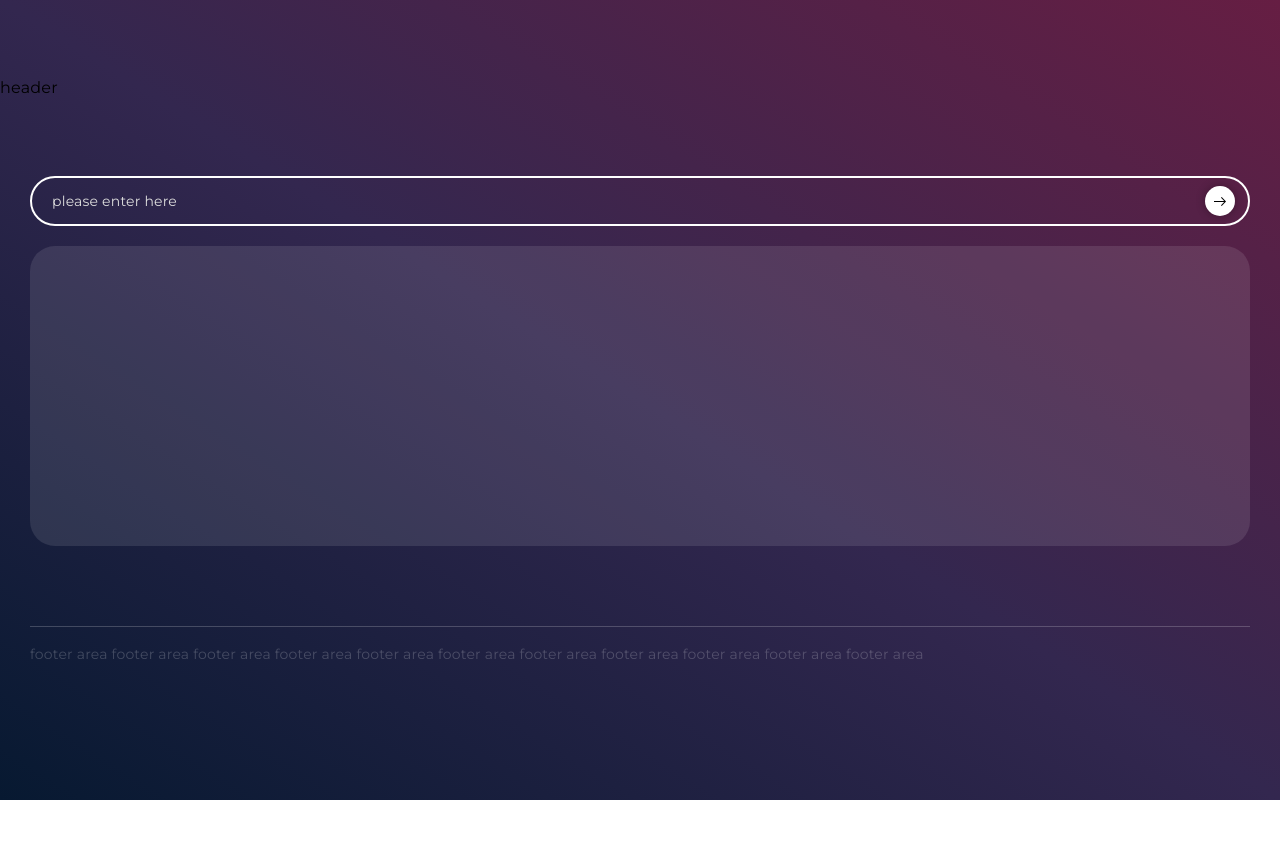
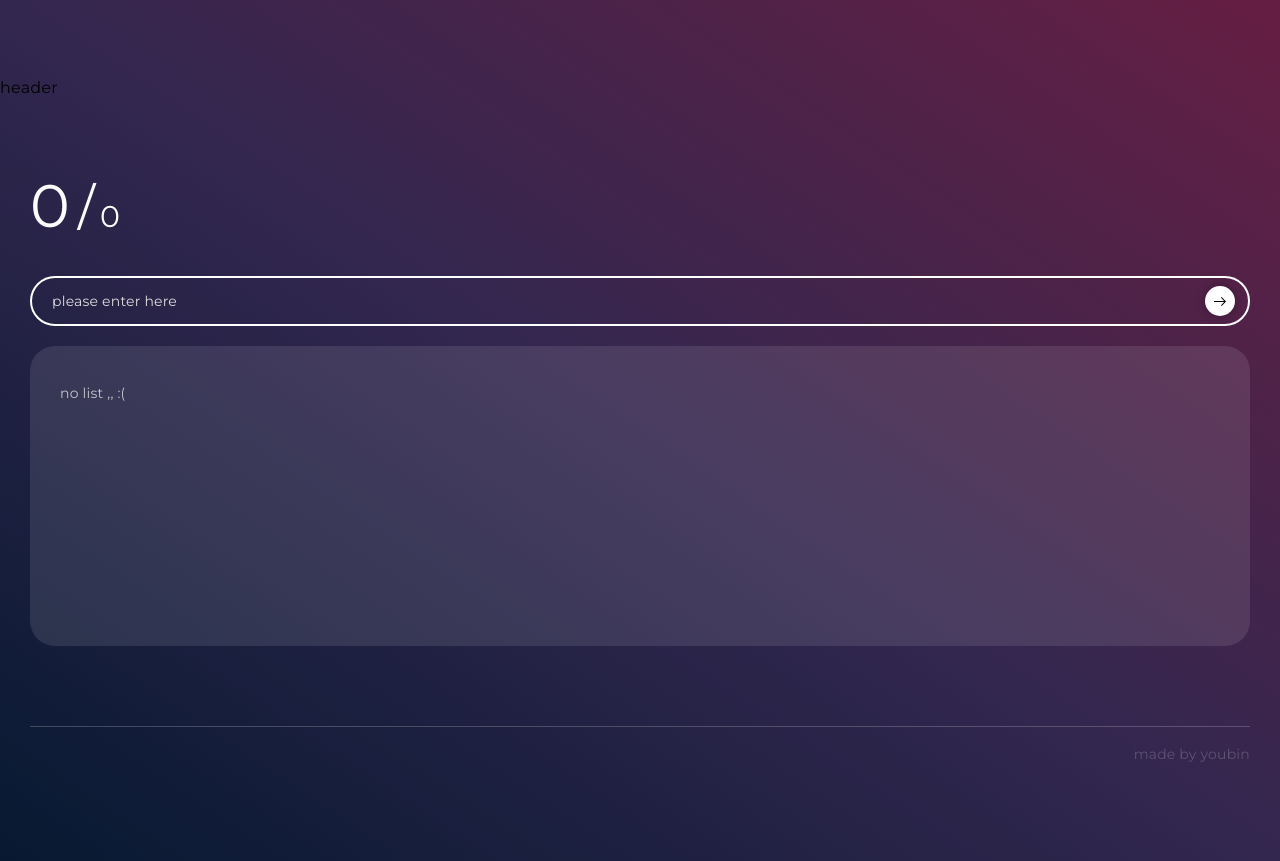
Before and after one commit to kimyoubin/TodoList, a Vue app: page / in a window 1280 px wide. Before the commit the page ends 800 px from the top, so only its background shows below. Built offline with nearby package versions, Linux system fonts and the light colour scheme.

Commit message:
[Create] todoList complete
- todoListComplete 갯수 반환

```diff
--- a/src/App.vue
+++ b/src/App.vue
@@ -6,7 +6,7 @@
 
 <style lang="scss" scoped>
 #app {
-  height: 100vh;
+  min-height: 100vh;
   background: linear-gradient(to right top, #071931 0%, #33274f 50%, #661e43 100%)
 }
 </style>
--- a/src/components/Form/TodoInput.vue
+++ b/src/components/Form/TodoInput.vue
@@ -45,10 +45,10 @@ input {
 	height: 100%;
 	padding: 10px 20px;
 	font-size: 14px;
-	color: #333;
+	color: #fff;
 	border: 2px solid #fff;
 	border-radius: 25px;
-	transition: all .4s;
+	transition: all .2s;
 	&.on {
 		box-shadow: 0 10px 10px rgba(0,0,0,.05);
 		background-color: #fff;
--- a/src/components/List/TodoListItem.vue
+++ b/src/components/List/TodoListItem.vue
@@ -1,10 +1,10 @@
 <template>
-    <li>
+    <div>
         <TodoCheckButton
             :class="{ 'checked' : item.complete }"
             @click.native="$emit('check', item)"/>
         <p class="label">{{ item.title }}</p>
-    </li>
+    </div>
 </template>
 
 <script>
@@ -26,12 +26,12 @@ export default {
 </script>
 
 <style lang="scss" scoped>
-li {
+div {
     margin-bottom: 25px;
     display: flex;
     align-items: center;
     .label {
-        padding-left: 5px;
+        padding-left: 10px;
         color: #fff;
         letter-spacing: 1px;
     }
--- a/src/components/List/index.vue
+++ b/src/components/List/index.vue
@@ -1,11 +1,16 @@
 <template>
-    <ul>
-        <TodoListItem
-            v-for="(item, key) in items"
-            :key="key"
-            :item="item"
-            @check="$emit('check', item)"/>
-    </ul>
+    <div>
+        <div v-if="items.length > 0">
+            <TodoListItem
+                v-for="(item, key) in items"
+                :key="key"
+                :item="item"
+                @check="$emit('check', item)"/>
+        </div>
+        <div
+            class="no-list"
+            v-else>no list ,, :(</div>
+    </div>
 </template>
 
 <script>
@@ -24,13 +29,13 @@ export default {
         }
     },
     methods: {
-        // todoCheck(item) {
-        //     this.
-        // }
     }
 }
 </script>
 
-<style>
-
+<style lang="scss" scoped>
+.no-list {
+    font-size: 14px;
+    color: rgba(255,255,255,.7);
+}
 </style>
--- a/src/layouts/TodoFooter.vue
+++ b/src/layouts/TodoFooter.vue
@@ -1,7 +1,7 @@
 <template>
     <footer>
         <div class="wrap">
-            footer area footer area footer area footer area footer area footer area footer area footer area footer area footer area footer area
+            made by youbin
         </div>
     </footer>
 </template>
@@ -19,6 +19,7 @@ footer {
         padding: 20px 0;
         color: rgba(255,255,255,.2);
         font-size: 14px;
+        text-align: right;
         border-top: 1px solid rgba(255,255,255,.2);
     }
 }
--- a/src/store/modules/TodoList.js
+++ b/src/store/modules/TodoList.js
@@ -15,9 +15,19 @@ export default {
             : [],
     },
     getters: {
+        // todoList
         todoList(state) {
             return state.list
-        }
+        },
+        // todoList 전체 갯수
+        todoListAll(state) {
+            return state.list.length
+        },
+        // todoList 완료된 갯수
+        todoListComplete(state) {
+            return state.list.filter((state) => state.complete).length
+        },
+
     },
     mutations: {
         todoAdd(state, todo) {
@@ -44,6 +54,6 @@ export default {
         },
         todoCheck({ commit }, item) {
             commit('todoCheck', item)
-        }
+        },
     }
 }
--- a/src/views/Todo.vue
+++ b/src/views/Todo.vue
@@ -1,12 +1,14 @@
 <template>
 	<base-layout>
         <div class="wrap">
+            <ul class="todo-count">
+                <li class="complete">{{ todoListComplete }}</li>
+                <li class="all">{{ todoListAll }}</li>
+            </ul>
+
             <div class="todo-add">
                 <todo-input
                     v-model="text"
-                    @click.native="isActive = true"
-                    @blur.native="isActive = false"
-                    :class="{ 'on' : isActive }"
                     placeholder="please enter here"
                 ></todo-input>
                 <todo-button
@@ -42,26 +44,32 @@ export default {
     data() {
         return {
             text: '',
-            isActive: false,
         }
     },
     computed: {
         todoList() {
             return this.$store.getters['Todo/todoList']
-        }
+        },
+        todoListAll() {
+            return this.$store.getters['Todo/todoListAll']
+        },
+        todoListComplete() {
+            return this.$store.getters['Todo/todoListComplete']
+        },
     },
     methods: {
         todoAdd() {
-            // todo 넘겨줄때 여기에 꼭 같이 넘겨줘야 함
-            let todo = {
-                title: this.text,
-                complete: false
-            }
-            this.$store.dispatch('Todo/todoAdd', todo)
             if( this.text === '' ) {
-                this.isActive = false
+                alert('내용을 입력해주세요');
+
             } else {
-                this.isActive = true
+                // todo 를 store에 넘겨줄때 여기에 꼭 같이 넘겨줘야 함
+                let todo = {
+                    title: this.text,
+                    complete: false
+                }
+                this.$store.dispatch('Todo/todoAdd', todo)
+                this.text = ''
             }
         },
         todoCheck(item) {
@@ -77,6 +85,31 @@ export default {
     width: 100%;
     padding: 0 30px;
 }
+
+.todo-count {
+    display: flex;
+    align-items: baseline;
+    margin-bottom: 40px;
+    color: #fff;
+    .complete {
+        position: relative;
+        padding-right: 25px;
+        margin-right: 5px;
+        font-size: 60px;
+        &::after {
+            content: '/';
+            display: block;
+            position: absolute;
+            right: 0;
+            bottom: 3px;
+            font-size: 50px;
+        }
+    }
+    .all {
+        font-size: 30px;
+    }
+}
+
 .todo-add {
     position: relative;
     width: 100%;
@@ -84,10 +117,6 @@ export default {
     input {
         position: absolute;
         width: 100%;
-        &.on {
-            box-shadow: 0 10px 10px rgba(0,0,0,.05);
-            background-color: #fff;
-        }
     }
     button {
         position: absolute;
```
